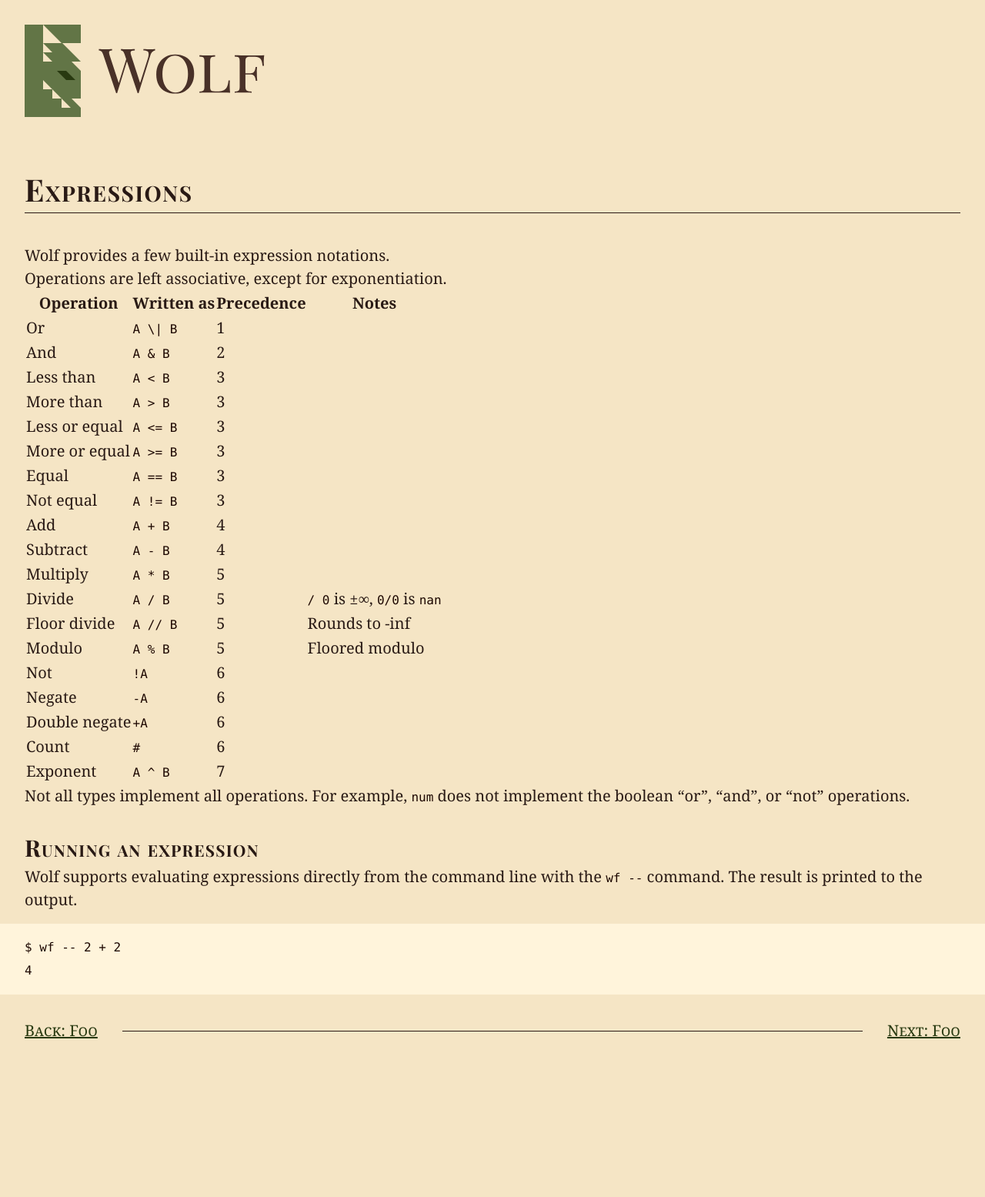
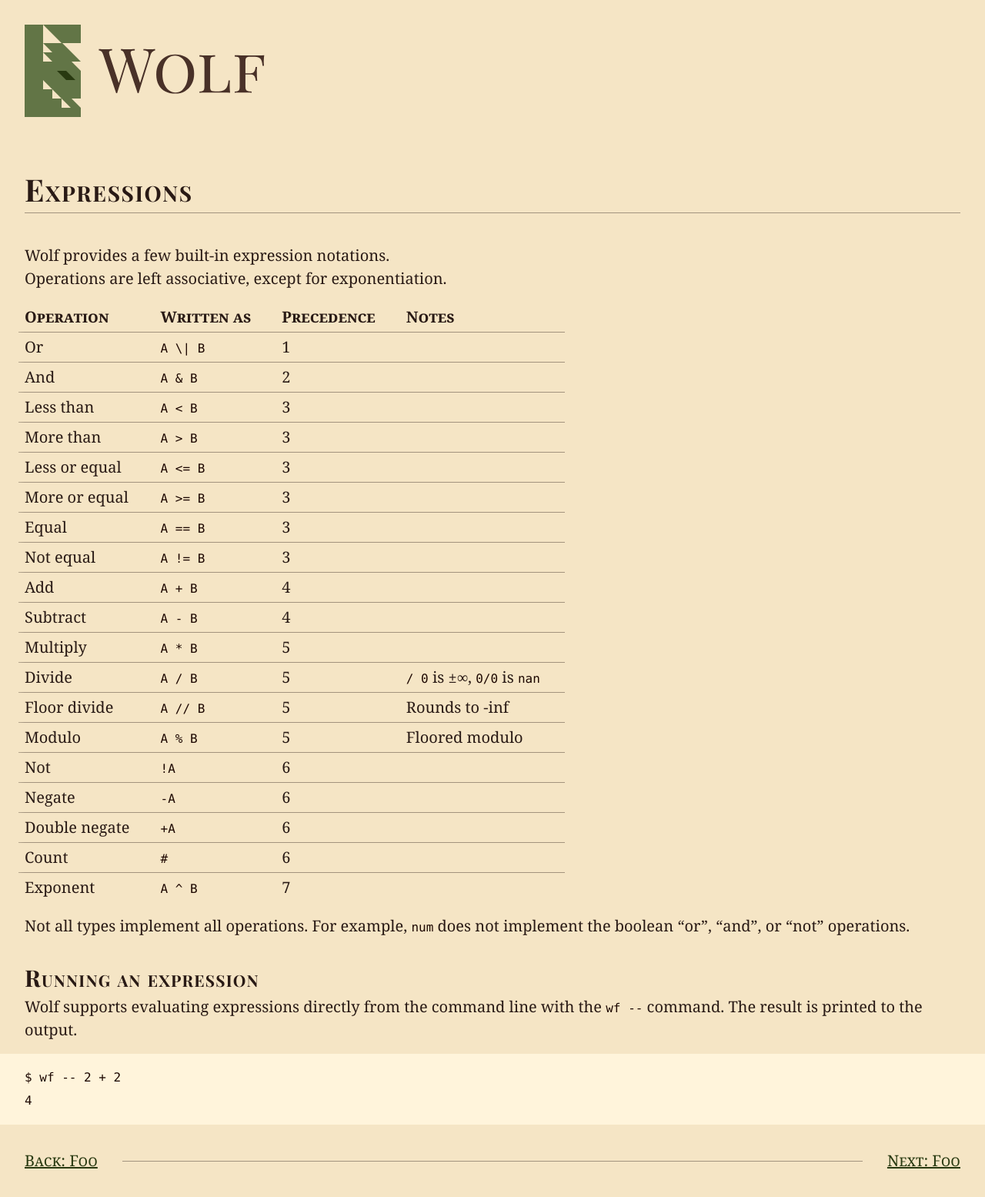
Before and after one commit to dphfox/wolf, a Jekyll site: the page built from docs/design/02-expressions.md, in a window 1280 px wide. Shown: the whole page at 77% size. Built offline with Jekyll 4.4.1, drawn with Linux system fonts in a browser that asks for light colours; some web fonts are replaced; before the commit the page ends 1386 px from its top, so only the background shows below that.

Commit message:
Table overflow

```diff
--- a/docs/assets/css/main.css
+++ b/docs/assets/css/main.css
@@ -54,7 +54,7 @@
 h1 {
 	font-size: 2em;
 	margin-bottom: 1em;
-	border-bottom: 1px solid var(--fg);
+	border-bottom: 1px solid color-mix(in srgb, var(--fg) 40%, transparent);
 }
 
 h2 {
@@ -74,14 +74,46 @@
 }
 
 a:hover {
-	color: var(--accent);
+	text-decoration: none;
 }
 
 hr {
 	width: 100%;
 	height: 1px;
 	border: none;
-	background: var(--fg);
+	background: color-mix(in srgb, var(--fg) 40%, transparent);
+}
+
+table {
+	position: relative;
+	display: block;
+	max-width: 100vw;
+	overflow-x: auto;
+	border-collapse: collapse;
+	margin: 1rem -2rem;
+	padding: 0 1.5rem;
+	white-space: nowrap;
+
+	mask-image: linear-gradient(to right, transparent 0px, black 2rem, black calc(100% - 2rem), transparent 100%);
+}
+
+table * {
+	width: max-content;
+}
+
+th, td {
+	padding: 0.25rem 0.5rem;
+	text-align: left;
+	text-align: left;
+	padding-right: 2rem;
+}
+
+td {
+	border-top: 1px solid color-mix(in srgb, var(--fg) 40%, transparent);
+}
+
+th {
+	font-variant-caps: small-caps;
 }
 
 div.highlight {
```
